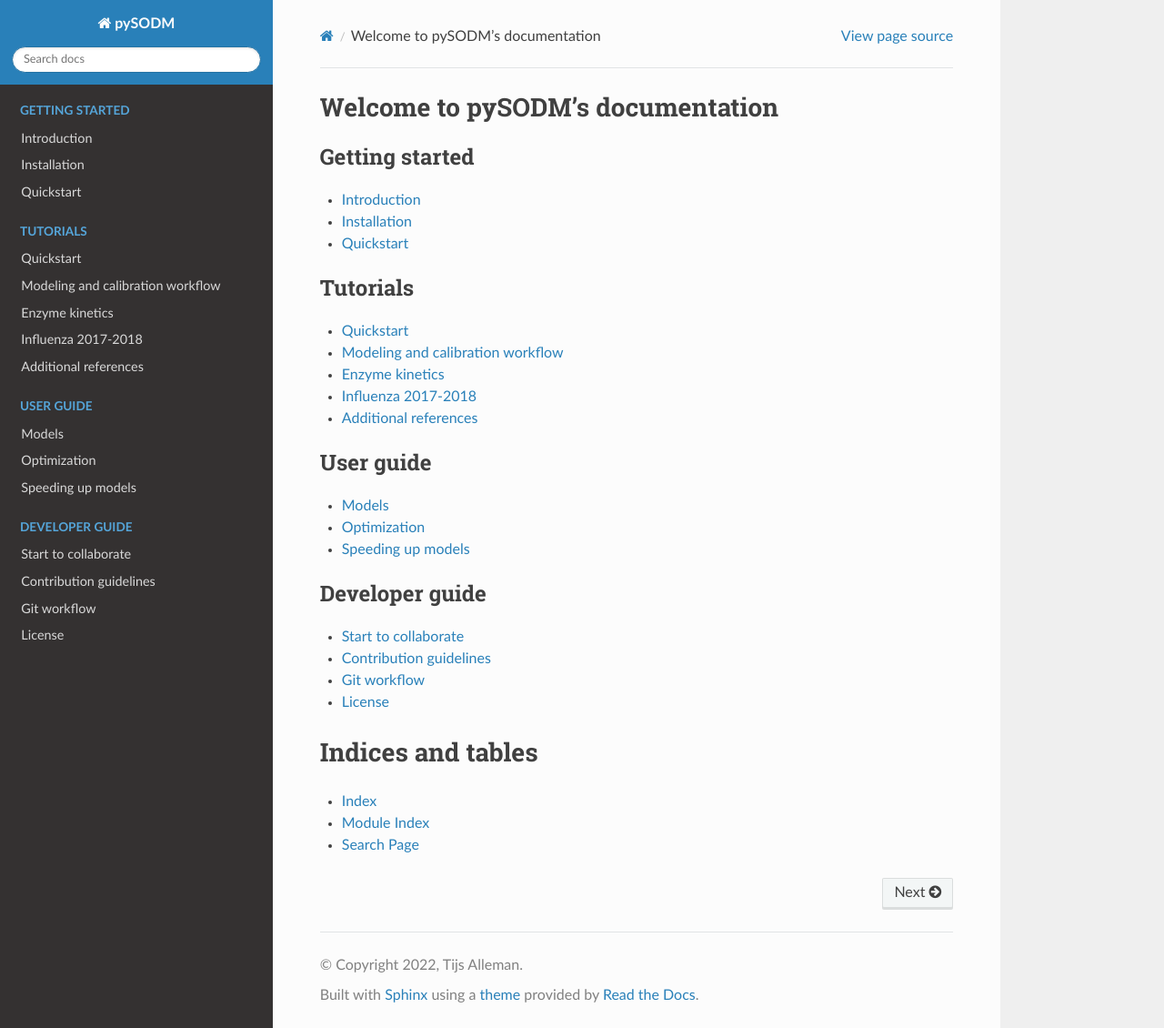
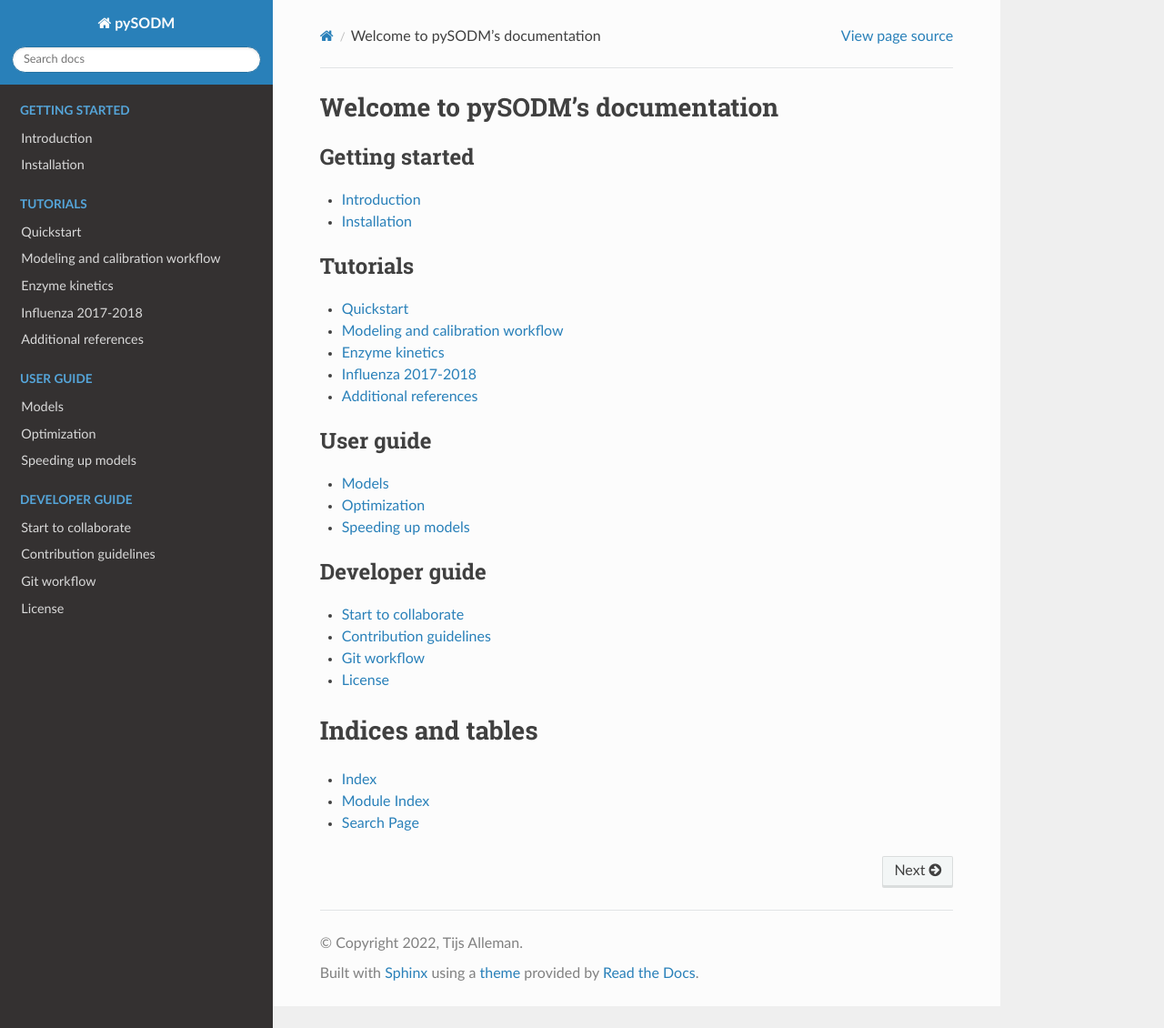
Before and after one commit to twallema/pySODM, a Sphinx documentation site: the page built from docs/index.rst, in a window 1280 px wide and 1130 px high. Shown: the whole window at 91% size. Built offline with Sphinx 7.4.7 and the Read the Docs theme 2.0.0, drawn with Linux system fonts in a browser that asks for light colours.

Commit message:
update index

```diff
--- a/docs/index.rst
+++ b/docs/index.rst
@@ -12,7 +12,6 @@ Welcome to pySODM's documentation
 
    Introduction <introduction.md>
    Installation <installation.md>
-   Quickstart <quickstart.md>
 
 .. toctree::
    :caption: Tutorials
```
